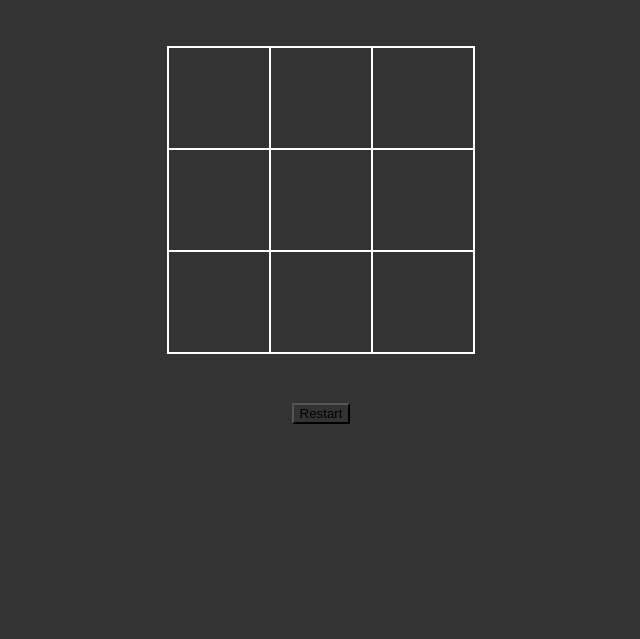
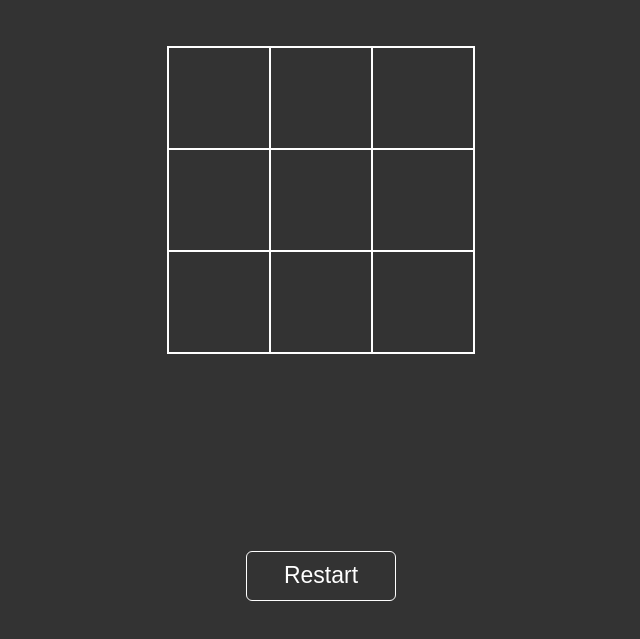
Before and after one commit to Ljuelch/TicTacToe, a plain HTML site: page index.html in a window 1280 px wide. Shown: the part 99-738 px from the top of the page, without its empty margins (319-959 px from the left). Drawn offline with Linux system fonts and the light colour scheme.

Commit message:
finished Game

```diff
--- a/index.html
+++ b/index.html
@@ -23,7 +23,10 @@
             <div id="field_7" class="cell"></div>
             <div id="field_8" class="cell"></div>
         </div>
-        <h2 class="game-status"></h2>
+        <div class="popUp">
+            <h2 id="winMessage"></h2>
+        </div>
+
         <button id="restart-game">Restart</button>
     </section>
 
--- a/main.js
+++ b/main.js
@@ -80,6 +80,8 @@ function checkWin() {
 }
 
 function winMessage(player) {
+    //var popUp = document.getElementById("winMessage");
+    // //popUp.style.
     window.alert(`Player ${player} hat gewonnen`);
     // hide fenster css definieren
 }
--- a/style.css
+++ b/style.css
@@ -36,6 +36,38 @@ h2 {
     font-size: 60px;
 }
 
-.restart-game {
+.cell:hover {
+    background-color: #00ffff33;
+    box-shadow: rgba(0, 0, 0, 0.35) 0px 5px 15px;
+}
+
+#restart-game {
+    cursor: pointer;
     color: #FFF;
+    height: 50px;
+    width: 150px;
+    border: 1px solid #FFF;
+    border-radius: 6px;
+    font-size: 23px;
 }
+
+#restart-game:hover {
+    color: aqua;
+    border-color: #00ffffc2;
+    box-shadow: rgba(0, 0, 0, 0.35) 0px 5px 15px;
+}
+
+.popUp {
+    display: flex;
+    justify-items: center;
+    justify-content: center;
+    width: 100%;
+    height: 100px;
+    margin-bottom: 3rem;
+}
+
+.winMessage {
+    width: 50%;
+    height: 50%;
+    background-color: #00ffff3d;
+}
```
